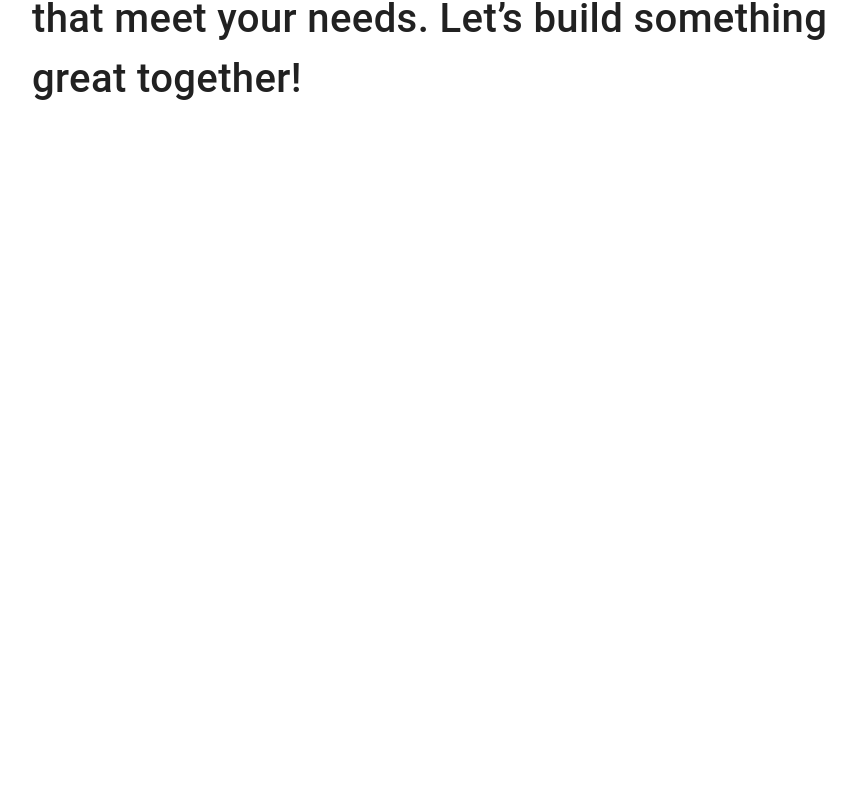
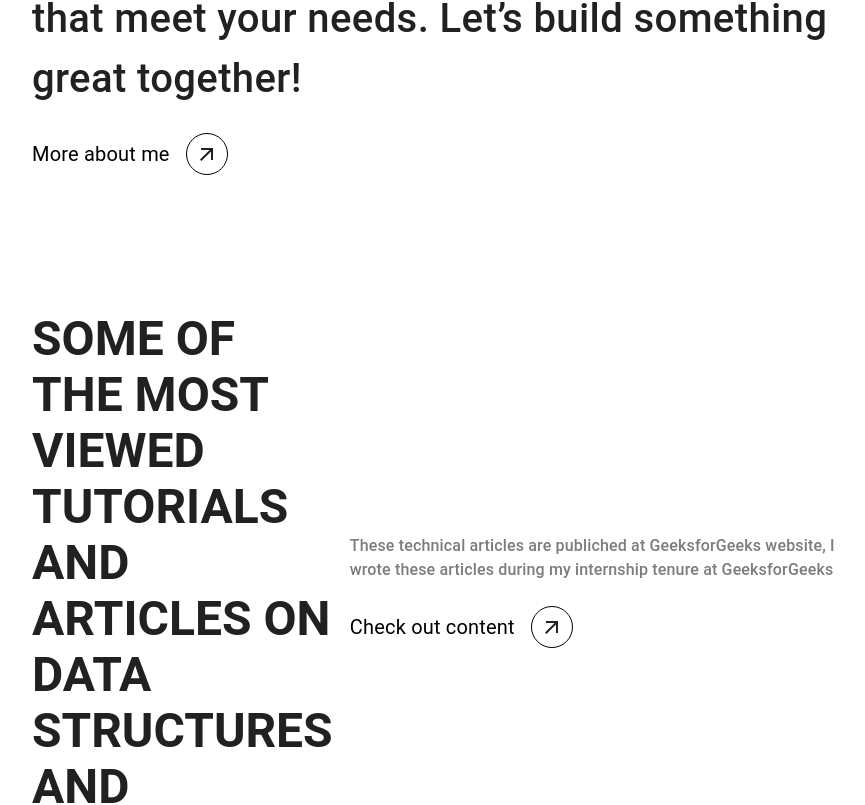
Before and after one commit to AdityaSharma224/Portfolio, a React (Create React App) app: page / in a window 1280 px wide. Shown: the part 1419-2224 px from the top of the page, without its empty margins (192-1057 px from the left). Before the commit the page ends 1600 px from the top, so only its background shows below. Built offline with nearby package versions, Linux system fonts and the light colour scheme.

Commit message:
home page update

```diff
--- a/src/app/experience/aboutMe.jsx
+++ b/src/app/experience/aboutMe.jsx
@@ -1,8 +1,11 @@
 import React, { useState, useRef, useEffect } from "react";
+import { useNavigate } from "react-router-dom";
 import Stack from "@mui/material/Stack";
 import useStyles from "./experience-styles";
 import { Box, Typography, keyframes } from "@mui/material";
 import { styled } from "@mui/system";
+import ArrowOutwardIcon from "@mui/icons-material/ArrowOutward";
+import {Divider} from "@mui/material";
 
 const flicker = keyframes`
   0%, 100% { opacity: 0; }
@@ -72,6 +75,7 @@ const Flip = styled(Box)(({ theme }) => ({
 
 const AboutComponent = () => {
   const classes = useStyles();
+  const navigate = useNavigate();
 
   return (
     <Stack
@@ -132,7 +136,129 @@ const AboutComponent = () => {
             "As a full-stack developer, I bring a blend of creativity and technical expertise. You can expect clean, efficient code, innovative solutions, and a collaborative approach. I am committed to continuous learning and delivering high-quality, scalable applications that meet your needs. Let’s build something great together!"
           }
         </Typography>
+        <Stack
+          gap={2}
+          flexDirection={"row"}
+          justifyContent={"flex-start"}
+          width={"100%"}
+          marginTop={2}
+          alignItems={"center"}
+        >
+          <Typography fontSize={"20px"} color={"#000"}>
+            {"More about me"}
+          </Typography>
+          <Stack
+            padding={1}
+            border={"1px solid #000"}
+            borderRadius={"50%"}
+            sx={{ cursor: "pointer" }}
+            onClick={() => navigate("/about-me")}
+          >
+            <ArrowOutwardIcon fontSize="medium" />
+          </Stack>
+        </Stack>
       </Stack>
+      <Stack
+        flexDirection={"column"}
+        gap={1}
+        alignItems={"center"}
+        justifyContent={"center"}
+        sx={{
+          width: {
+            xs: "90%",
+            sm: "80%",
+            md: "70%",
+            lg: "65%",
+            xl: "65%",
+          },
+        }}
+      >
+        <Stack
+          sx={{
+            justifyContent: {
+              xs: "center",
+              sm: "center",
+              md: "space-between",
+              lg: "space-between",
+              xl: "space-between",
+            },
+            flexDirection:{
+              xs: "column",
+              sm: "column",
+              md: "row",
+              lg: "row",
+              xl: "row",
+            }
+          }}
+          gap={2}
+          width={"100%"}
+          alignItems={"center"}
+          marginTop={5}
+        >
+          <Typography
+            sx={{
+              width: {
+                xs: "100%",
+                sm: "100%",
+                md: "50%",
+                lg: "50%",
+                xl: "50%",
+              },
+              typography:{
+                xs: "h4",
+                sm: "h4",
+                md: "h4",
+                lg: "h3",
+                xl: "h3",
+              },
+              fontWeight:{
+                xs: 700,
+                sm: 700,
+                md: 700,
+                lg: 700,
+                xl: 700,
+              }
+            }}
+          >
+            {
+              "SOME OF THE MOST VIEWED TUTORIALS AND ARTICLES ON DATA STRUCTURES AND ALGORITHMS"
+            }
+          </Typography>
+          <Stack gap={1} alignItems={"flex-start"}>
+            <Typography variant="subtitle3" fontWeight={500} color={"#7C7C7C"}>
+              {
+                "These technical articles are publiched at GeeksforGeeks website, I wrote these articles during my internship tenure at GeeksforGeeks"
+              }
+            </Typography>
+            <Stack
+              gap={2}
+              flexDirection={"row"}
+              justifyContent={"flex-start"}
+              width={"100%"}
+              marginTop={2}
+              alignItems={"center"}
+            >
+              <Typography fontSize={"20px"} color={"#000"}>
+                {"Check out content"}
+              </Typography>
+              <Stack
+                padding={1}
+                border={"1px solid #000"}
+                borderRadius={"50%"}
+                sx={{ cursor: "pointer" }}
+                onClick={() => navigate("/about-me")}
+              >
+                <ArrowOutwardIcon fontSize="medium" />
+              </Stack>
+            </Stack>
+          </Stack>
+        </Stack>
+      </Stack>
+      <Stack borderBottom={'1px solid #D3d3d3'} alignSelf={'center'} width={'95%'}/>
+      <Stack>
+
+      </Stack>
+
     </Stack>
   );
 };
--- a/src/app/experience/experience-styles.js
+++ b/src/app/experience/experience-styles.js
@@ -20,7 +20,7 @@ const useStyles = makeStyles({
     },
     wrapper2:{
         backgroundColor:'#fff',
-        height:'100vh',
+        height:'200vh',
         width:'100vw',
         alignItems:'center',
     },
```
Also changed, not shown: src/app/experience/card-component.jsx (added).
